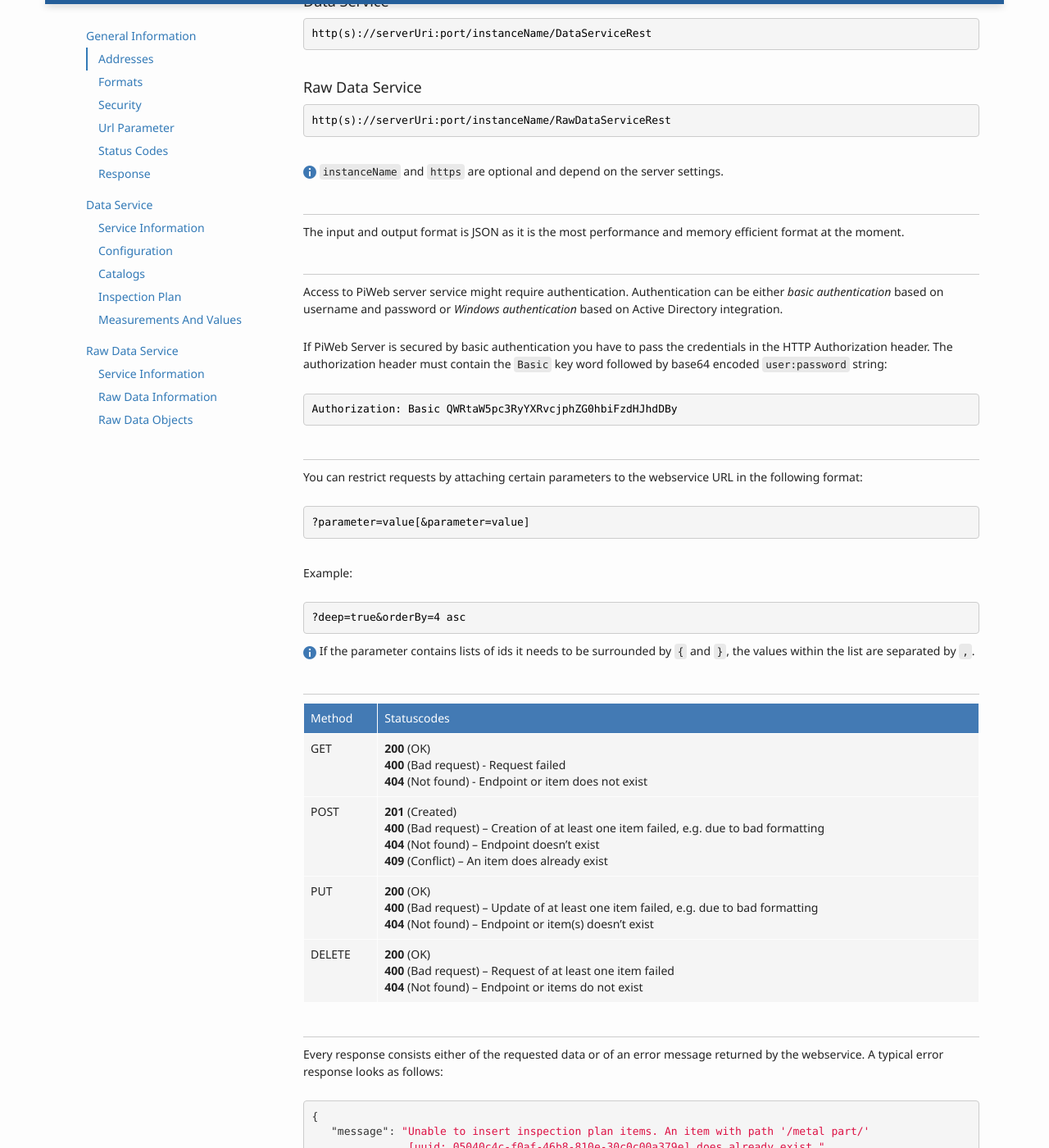
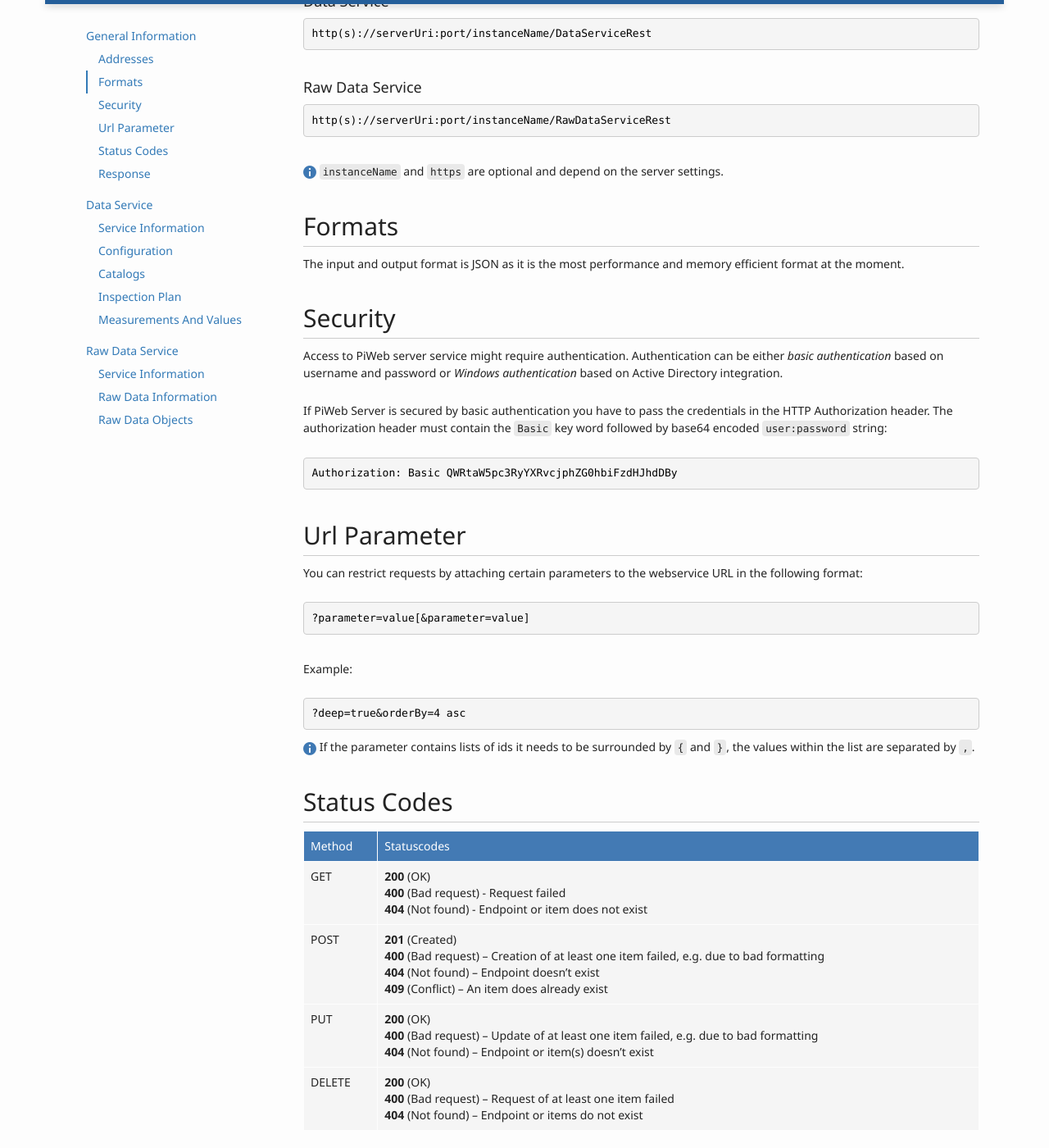
Before and after one commit to ZEISS-PiWeb/PiWeb-Api, a Jekyll site: the page built from _pages/01-restapi.md, in a window 1280 px wide and 1400 px high, scrolled down 287 px. Shown: the whole window at 82% size. Built offline with Jekyll 4.4.1, drawn with Linux system fonts in a browser that asks for light colours.

Commit message:
Update 011-test.md

```diff
--- a/_pages/011-test.md
+++ b/_pages/011-test.md
@@ -18,11 +18,11 @@ http(s)://serverUri:port/instanceName/RawDataServiceRest
 <br/>
 {{ site.images['info'] }} `instanceName` and `https` are optional and depend on the server settings.
 
-<h2 id="{{page.sections['formats'].anchor}}">{{page.sections['formats'].title}}</h2>
+<h2 id="{{page.sections['general']['secs']['formats'].anchor}}">{{page.sections['general']['secs']['formats'].title}}</h2>
 
 The input and output format is JSON as it is the most performance and memory efficient format at the moment.
 
-<h2 id="{{page.sections['security'].anchor}}">{{page.sections['security'].title}}</h2>
+<h2 id="{{page.sections['general']['secs']['security'].anchor}}">{{page.sections['general']['secs']['security'].title}}</h2>
 Access to PiWeb server service might require authentication. Authentication can be either *basic authentication* based on username and password or *Windows authentication* based on Active Directory integration.
 
 If PiWeb Server is secured by basic authentication you have to pass the credentials in the HTTP Authorization header. The authorization header must contain the `Basic` key word followed by base64 encoded `user:password` string:
@@ -33,7 +33,7 @@ Authorization: Basic QWRtaW5pc3RyYXRvcjphZG0hbiFzdHJhdDBy
 
 {% endhighlight %}
 
-<h2 id="{{page.sections['parameter'].anchor}}">{{page.sections['parameter'].title}}</h2>
+<h2 id="{{page.sections['general']['secs']['parameter'].anchor}}">{{page.sections['general']['secs']['parameter'].title}}</h2>
 
 You can restrict requests by attaching certain parameters to the webservice URL in the following format:
 
@@ -49,7 +49,7 @@ You can restrict requests by attaching certain parameters to the webservice URL
 
 {{ site.images['info'] }} If the parameter contains lists of ids it needs to be surrounded by `{` and `}`, the values within the list are separated by `,`.
 
-<h2 id="{{page.sections['codes'].anchor}}">{{page.sections['codes'].title}}</h2>
+<h2 id="{{page.sections['general']['secs']['codes'].anchor}}">{{page.sections['general']['secs']['codes'].title}}</h2>
 
 {% capture table %}
 Method        | Statuscodes
@@ -62,7 +62,7 @@ DELETE        | **200** (OK)<br>**400** (Bad request) – Request of at least on
 {{ table | markdownify | replace: '<table>', '<table class="table table-hover">' }}
 
 
-<h2 id="{{page.sections['response'].anchor}}">{{page.sections['response'].title}}</h2>
+<h2 id="{{page.sections['general']['secs']['response'].anchor}}">{{page.sections['general']['secs']['response'].title}}</h2>
 Every response consists either of the requested data or of an error message returned by the webservice. A typical error response looks as follows:
 
 {% highlight json %}
```
